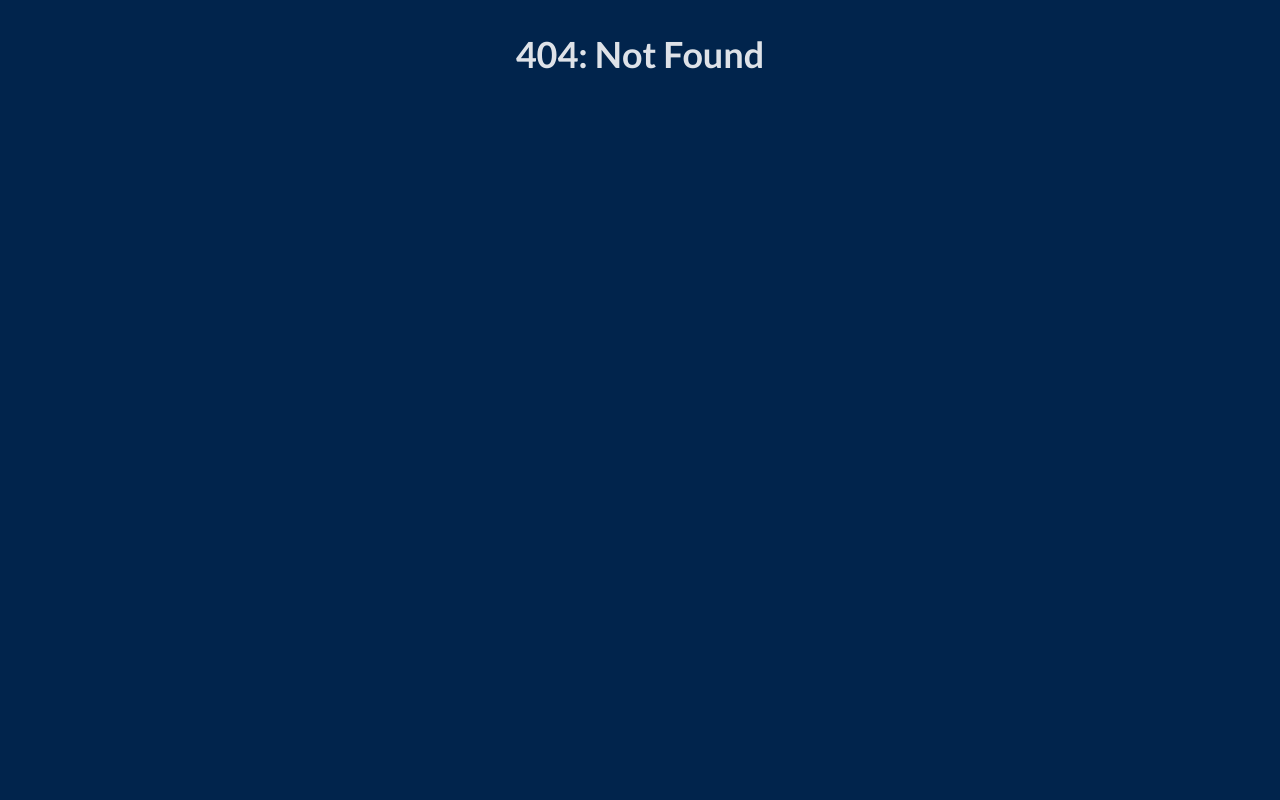
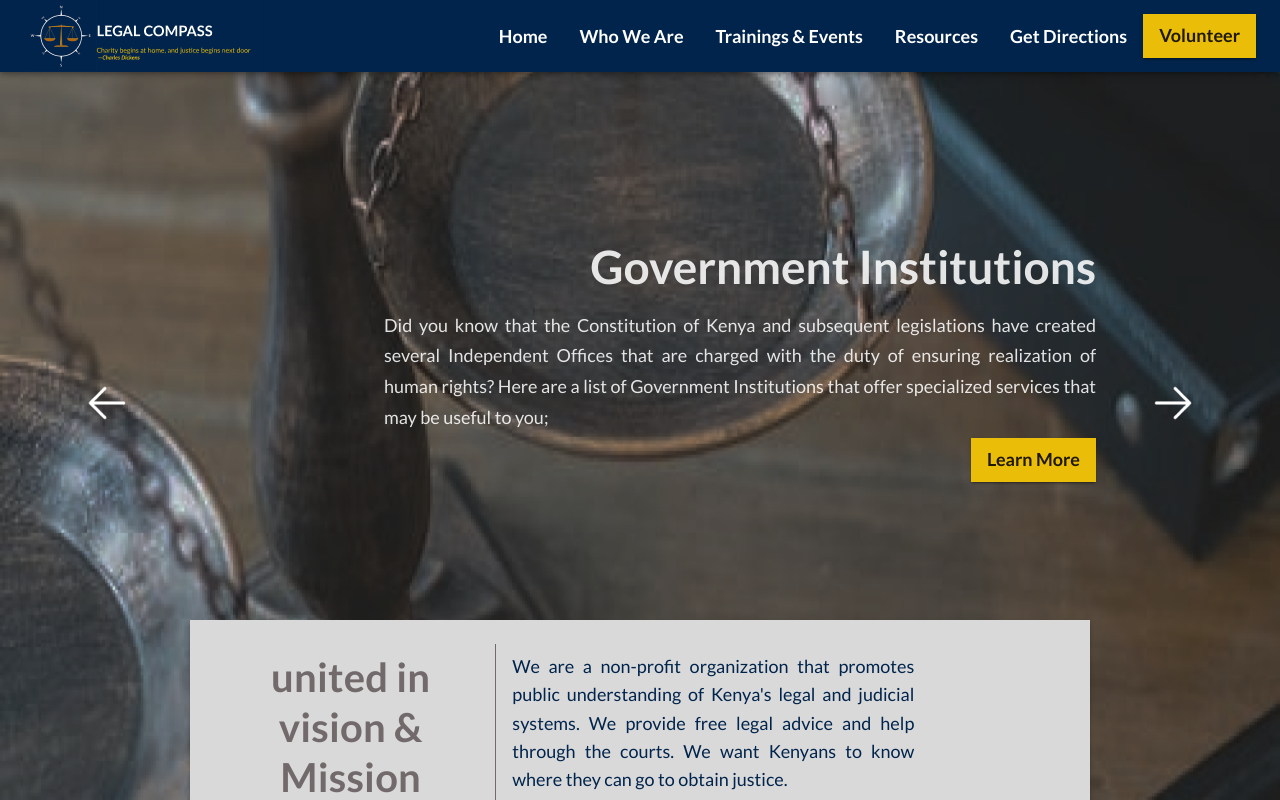
Before and after one commit to mwendwa99/legalcompass, a React (Vite) app: page /home in a window 1280 px wide. Before the commit this address had no page. Shown: the top 800 px of the page. Built offline with nearby package versions, Linux system fonts and the light colour scheme.

Commit message:
polish up links

```diff
--- a/src/App.css
+++ b/src/App.css
@@ -8,6 +8,18 @@
   justify-content: center;
   align-items: center;
   flex-direction: column;
+}
+a {
+  text-decoration: none;
+
+  &:focus,
+  &:hover,
+  &:visited,
+  &:link,
+  &:active {
+    text-decoration: none;
+  }
+  color: white;
 }
 .MuiLink-root {
   position: relative;
@@ -36,6 +48,12 @@
 .MuiLink-root::before {
   transition: width 0.35s;
 }
+
+/* if navlink is active set color to red */
+.MuiLink-root.Mui-selected {
+  color: #d9d9d9;
+}
+
 @media screen and (max-width: 600px) {
   .carouselBtn {
     display: none;
--- a/src/App.jsx
+++ b/src/App.jsx
@@ -3,6 +3,8 @@ import { ThemeProvider } from "@mui/material/styles";
 import CssBaseline from "@mui/material/CssBaseline";
 import "./App.css";
 // components
+import { Nav } from "./components";
+// pages
 import HomePage from "./pages/HomePage";
 import GetDirection from "./pages/GetDirection";
 import { theme } from "./Theme";
@@ -11,8 +13,9 @@ function App() {
   return (
     <ThemeProvider theme={theme}>
       <CssBaseline />
+      <Nav />
       <Routes>
-        <Route path="/" element={<HomePage />} />
+        <Route path="/home" element={<HomePage />} />
         <Route path="/getdirections" element={<GetDirection />} />
         <Route path="*" element={<h1>404: Not Found</h1>} />
       </Routes>
--- a/src/components/Contact.jsx
+++ b/src/components/Contact.jsx
@@ -41,7 +41,6 @@ export default function Contact() {
       return data.get("email");
     });
   };
-  console.log("ewew", email);
   const notify = () =>
     email ? toast(`Email sent as ${email}`) : toast("No email input");
 
--- a/src/components/Nav.jsx
+++ b/src/components/Nav.jsx
@@ -60,7 +60,10 @@ function DrawerAppBar(props) {
       <List>
         {navItems.map((item) => (
           <ListItem key={item} disablePadding>
-            <NavLink to={item}>
+            <NavLink
+              style={{ color: "inherit", textDecoration: "inherit" }}
+              to={cleanLinks(item)}
+            >
               <ListItemButton sx={{ textAlign: "center" }}>
                 <ListItemText primary={item} />
               </ListItemButton>
@@ -89,9 +92,14 @@ function DrawerAppBar(props) {
           </IconButton>
           <Box sx={{ flexGrow: 1 }}>
             <Tooltip title="Home">
-              <IconButton sx={{ p: 0 }}>
-                <img src={logo} alt="logo" height="100%" width="100%" />
-              </IconButton>
+              <NavLink
+                to={"/home"}
+                style={{ color: "inherit", textDecoration: "inherit" }}
+              >
+                <IconButton sx={{ p: 0 }}>
+                  <img src={logo} alt="logo" height="100%" width="100%" />
+                </IconButton>
+              </NavLink>
             </Tooltip>
           </Box>
           <Box sx={{ display: { xs: "none", sm: "none", md: "block" } }}>
@@ -102,11 +110,14 @@ function DrawerAppBar(props) {
                 component="button"
                 variant="body2"
                 onClick={() => {
-                  console.info("I'm a button.");
+                  // console.info("I'm a button.");
                 }}
               >
                 <ListItem>
-                  <NavLink to={cleanLinks(item)}>
+                  <NavLink
+                    to={cleanLinks(item)}
+                    style={{ color: "inherit", textDecoration: "inherit" }}
+                  >
                     <Typography variant="h5">{item}</Typography>
                   </NavLink>
                 </ListItem>
@@ -136,6 +147,8 @@ function DrawerAppBar(props) {
           {drawer}
         </Drawer>
       </Box>
+      {/* add box with margin to fit nav component */}
+      <Box sx={{ flexGrow: 1, mt: 10 }} />
     </Box>
   );
 }
--- a/src/components/RoadMap.jsx
+++ b/src/components/RoadMap.jsx
@@ -1,29 +1,68 @@
-import RoadmapProgress from "react-roadmap-progress";
+import React from "react";
+import { styled } from "@mui/material/styles";
+import LinearProgress from "@mui/material/LinearProgress";
+import Typography from "@mui/material/Typography";
+
+const Root = styled("div")(({ theme }) => ({
+  root: {
+    width: "100%",
+    display: "flex",
+    flexDirection: "column",
+    alignItems: "center",
+  },
+}));
+
+const Item = styled("div")(({ theme }) => ({
+  item: {
+    display: "flex",
+    alignItems: "center",
+    marginTop: theme.spacing(2),
+  },
+  label: {
+    marginLeft: theme.spacing(1),
+  },
+  progress: {
+    width: "100%",
+  },
+}));
 
 const milestones = [
   {
+    id: 1,
     title: "Milestone 1",
-    version: "0.0.1",
-    description: "Just getting started...",
-    complete: true,
+    completionDate: "January 1, 2021",
+    description: "This is the description of milestone 1",
+    progress: 100,
   },
   {
+    id: 2,
     title: "Milestone 2",
-    version: "1.0.0",
-    description: (
-      <div>
-        <h2>Launch!</h2>
-        <p>Woohoo!</p>
-      </div>
-    ),
-    complete: true,
+    completionDate: "February 1, 2021",
+    description: "This is the description of milestone 2",
+    progress: 50,
   },
+  {
+    id: 3,
+    title: "Milestone 3",
+    completionDate: "March 1, 2021",
+    description: "This is the description of milestone 3",
+    progress: 10,
+  },
+
+  // ...
 ];
 
-export default function RoadMap() {
+const Roadmap = () => {
   return (
-    <>
-      <RoadmapProgress milestones={milestones} />
-    </>
+    <Root>
+      {milestones.map((item) => (
+        <Item key={item.title}>
+          <LinearProgress variant="determinate" value={item.progress} />
+          <Typography variant="body2">{item.title}</Typography>
+        </Item>
+      ))}
+    </Root>
   );
-}
+};
+
+export default Roadmap;
--- a/src/pages/HomePage.jsx
+++ b/src/pages/HomePage.jsx
@@ -18,7 +18,7 @@ const HomePage = () => {
   return (
     <>
       <ToastContainer position="top-center" />
-      <Nav />
+      {/* <Nav /> */}
       <img src={background} alt="background" className="background" />
       <Carousel />
       <Banner />
```
Also changed, not shown: 1 other file (tests, documents, lock files or other folders).
